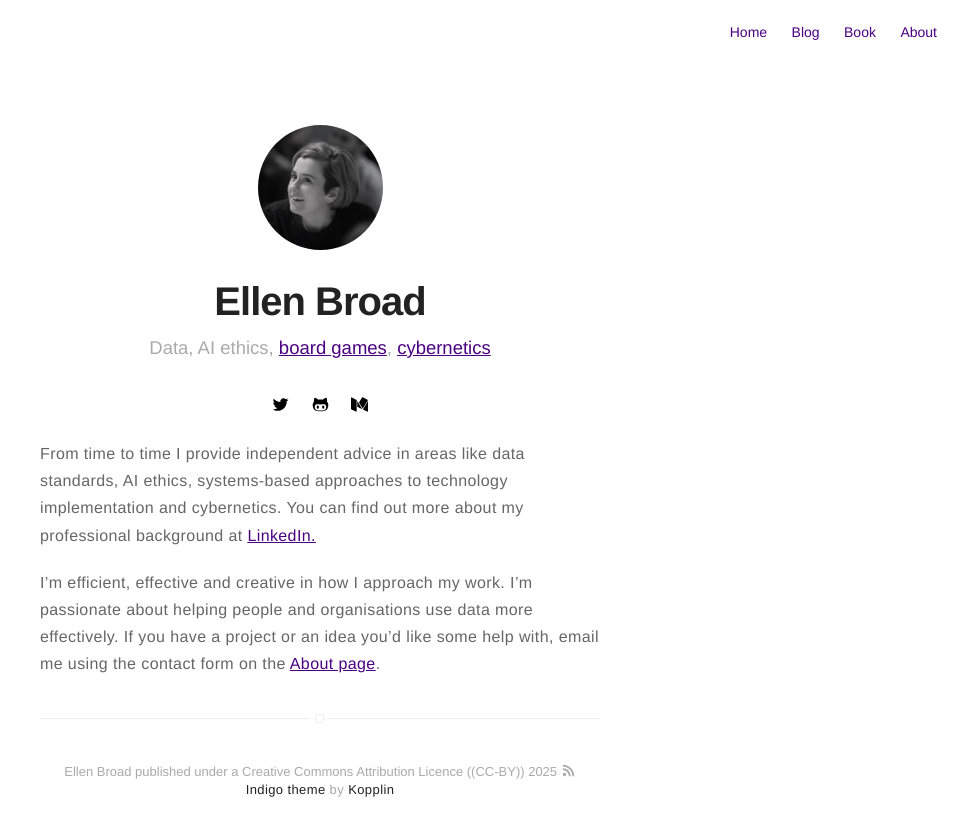
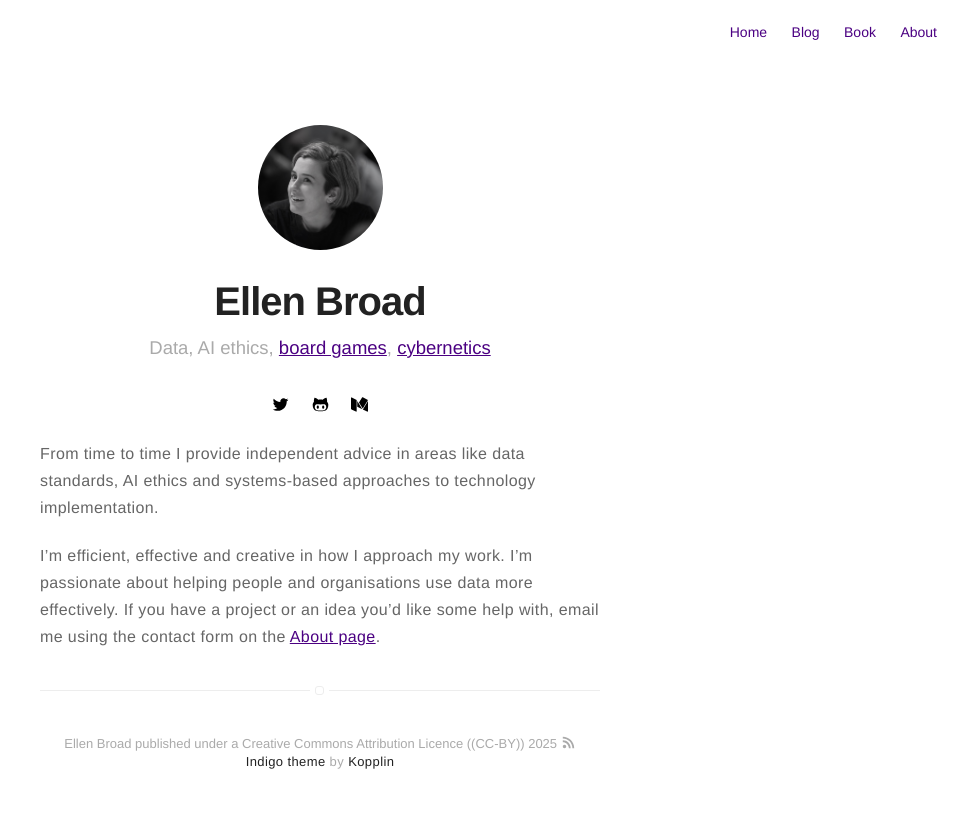
Before and after one commit to ellenbroad/ellenbroadcom, a Jekyll site: the page built from consulting.md, in a window 1280 px wide. Shown: the top 836 px of the page, without its empty margins (320-1280 px from the left). Built offline with Jekyll 4.4.1, drawn with Linux system fonts in a browser that asks for light colours.

Commit message:
Update consulting.md

```diff
--- a/consulting.md
+++ b/consulting.md
@@ -3,8 +3,7 @@ title: Consulting
 layout: page
 ---
 
-From time to time I provide independent advice in areas like data standards, AI ethics, systems-based approaches to technology implementation and cybernetics. You can find out more about my professional background at
-[LinkedIn.](https://www.linkedin.com/in/ellen-broad-316b6732/)
+From time to time I provide independent advice in areas like data standards, AI ethics and systems-based approaches to technology implementation.
 
 I'm efficient, effective and creative in how I approach my work. I'm
 passionate about helping people and organisations use data more
```
